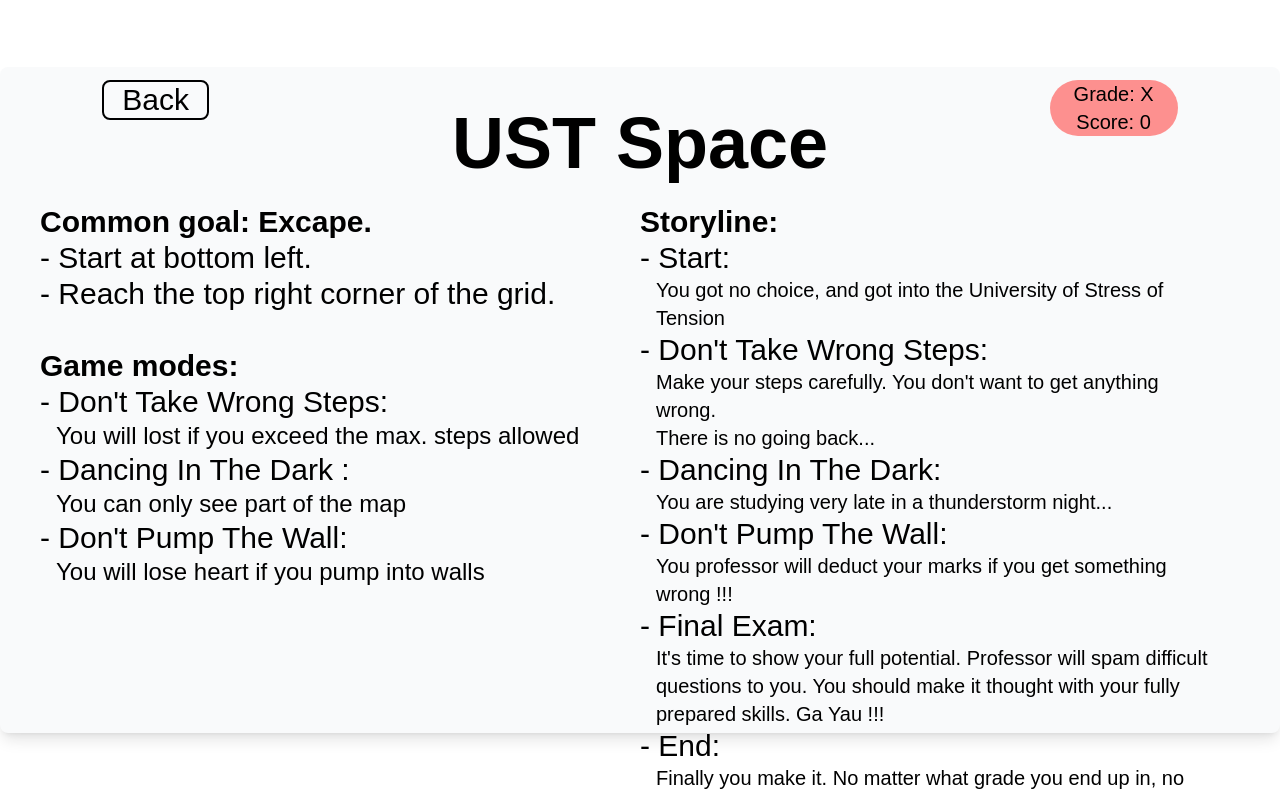
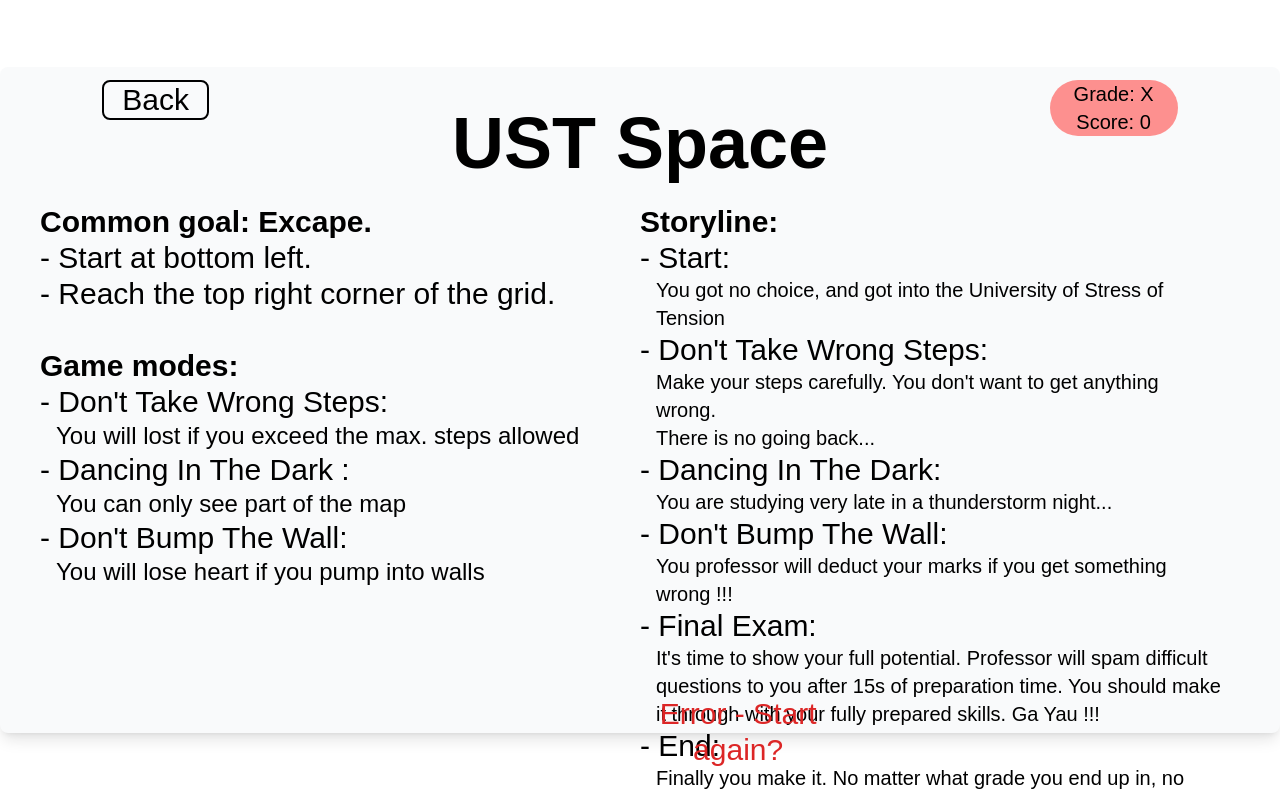
Before and after one commit to mt1516/TheGradeEscape, a Next.js app: page /instruction in a window 1280 px wide. Shown: the top 796 px of the page. Built offline with nearby package versions, Linux system fonts and the light colour scheme.

Commit message:
dark mode thunder adjust and boss delay fix

```diff
--- a/app/game/game.tsx
+++ b/app/game/game.tsx
@@ -58,18 +58,18 @@ export class Mask {
         }
         if (Math.random() < probability) {
             (this.mask.material as THREE.Material).opacity = 0.8
-            this.maskOnDuration = Math.floor(Math.random() * 5) + 1;
+            this.maskOnDuration = (Math.floor(Math.random() * 2) + 1) * 1000;
             if (this.thunderSound.isPlaying) {
                 this.thunderSound.stop();
             }
-            if (this.maskOnDuration <= 2) {
+            if (this.maskOnDuration <= 1000) {
                 this.audioLoader.load('/sounds/SoftThunder.mp3',  (buffer) => {
                     this.thunderSound.setBuffer(buffer);
                     this.thunderSound.setLoop(false);
                     this.thunderSound.setVolume(1);
                     this.thunderSound.play();
                 });
-            } else if (this.maskOnDuration <= 4) {
+            } else if (this.maskOnDuration <= 2000) {
                 this.audioLoader.load('/sounds/MediumThunder.mp3',  (buffer) => {
                     this.thunderSound.setBuffer(buffer);
                     this.thunderSound.setLoop(false);
@@ -157,6 +157,9 @@ export default class Game {
                 this.maskPlayerView.needMask = true;
                 this.scene.add(this.maskPlayerView.mask);
                 this.timeLimit = Math.ceil(this.timeLimit * 1.1);
+                if (this.difficulty === 'medium') {
+                    this.timeLimit = Math.ceil(this.timeLimit * 1.2);
+                }
                 break;
             case 'DTWS':
                 this.mazeSolutionLengthCallbacks = new Set();
@@ -551,11 +554,11 @@ export default class Game {
     private darkModeUpdate(deltaTime: number) {
         this.maskPlayerView?.mask.position.set(this.player.visual.position.x, this.player.visual.position.y, 10);
         if (this.maskPlayerView) {
-            this.maskPlayerView.maskOnDuration = Math.max(0, this.maskPlayerView.maskOnDuration - 1);
+            this.maskPlayerView.maskOnDuration = Math.max(0, this.maskPlayerView.maskOnDuration - deltaTime);
         }
-        if (this.player.state.isStop()) {
-            return;
-        }
+        // if (this.player.state.isStop()) {
+        //     return;
+        // }
         this.lastThunder -= deltaTime;
         if (this.lastThunder <= 0) {
             this.maskPlayerView?.thunder();
--- a/app/game/player/boss.tsx
+++ b/app/game/player/boss.tsx
@@ -31,10 +31,10 @@ export default class Boss extends Player {
         this.visual = this.renderBoss();
         this.visual.position.set(spawnPoint[0], spawnPoint[1], 2);
         this.projectiles = [];
-        this.lastMove = 0;
-        this.lastNewProjectile = 0;
-        this.lastProjectileUpdate = 10000;
-        this.lastAnimate = 0;
+        this.lastMove = 15000;
+        this.lastNewProjectile = 15000;
+        this.lastProjectileUpdate = 15000;
+        this.lastAnimate = 15000;
         this.player = player;
         this.chargedAttack = Math.max(Math.floor(Math.random() * 20), 10);
         this.movePeriod = 300;
--- a/app/ui/instruction/instruction.tsx
+++ b/app/ui/instruction/instruction.tsx
@@ -10,7 +10,7 @@ export default function Instruction() {
         <div className="text-2xl mx-4"> You will lost if you exceed the max. steps allowed </div>
         <div className="text-3xl"> - Dancing In The Dark : </div>
         <div className="text-2xl mx-4"> You can only see part of the map </div>
-        <div className="text-3xl"> - Don't Pump The Wall: </div>
+        <div className="text-3xl"> - Don't Bump The Wall: </div>
         <div className="text-2xl mx-4"> You will lose heart if you pump into walls </div>
       </div>
       <div className="container flex flex-col w-1/2 h-full text-black">
@@ -21,13 +21,17 @@ export default function Instruction() {
         <div className="text-xl mx-4"> Make your steps carefully. You don't want to get anything wrong. <br /> There is no going back...  </div>
         <div className="text-3xl">- Dancing In The Dark: </div>
         <div className="text-xl mx-4"> You are studying very late in a thunderstorm night... </div>
-        <div className="text-3xl">- Don't Pump The Wall: </div>
+        <div className="text-3xl">- Don't Bump The Wall: </div>
         <div className="text-xl mx-4"> You professor will deduct your marks if you get something wrong !!! </div>
         <div className="text-3xl">- Final Exam: </div>
-        <div className="text-xl mx-4"> It's time to show your full potential. Professor will spam difficult questions to you. You should make it thought with your fully prepared skills. Ga Yau !!! </div>
+        <div className="text-xl mx-4"> It's time to show your full potential. Professor will spam difficult questions to you after 15s of preparation time. You should make it through with your fully prepared skills. Ga Yau !!! </div>
         <div className="text-3xl">- End: </div>
         <div className="text-xl mx-4"> Finally you make it. No matter what grade you end up in, no matter what honer you end in, it does not matter anymore. You can move on to your next stage. Charlie Chaplin once said "Life is a tragedy when seen in close-up, but a comedy in long-shot." Study is just a sh#rt pe$i&d of y*ur li&* a@d t&e^e #@$ </div>
-        <div className="text-3xl text-red-600 mx-4"> <br />Error - Start again? </div>
+      </div>
+      <div className="absolute bottom-[4%] right-[34%] w-1/6 h-fit my-auto container flex flex-row justify-center items-center">
+        <div className=" text-red-600 text-3xl w-full h-full text-center">
+          Error - Start again?
+        </div>
       </div>
     </div>
   );
```
